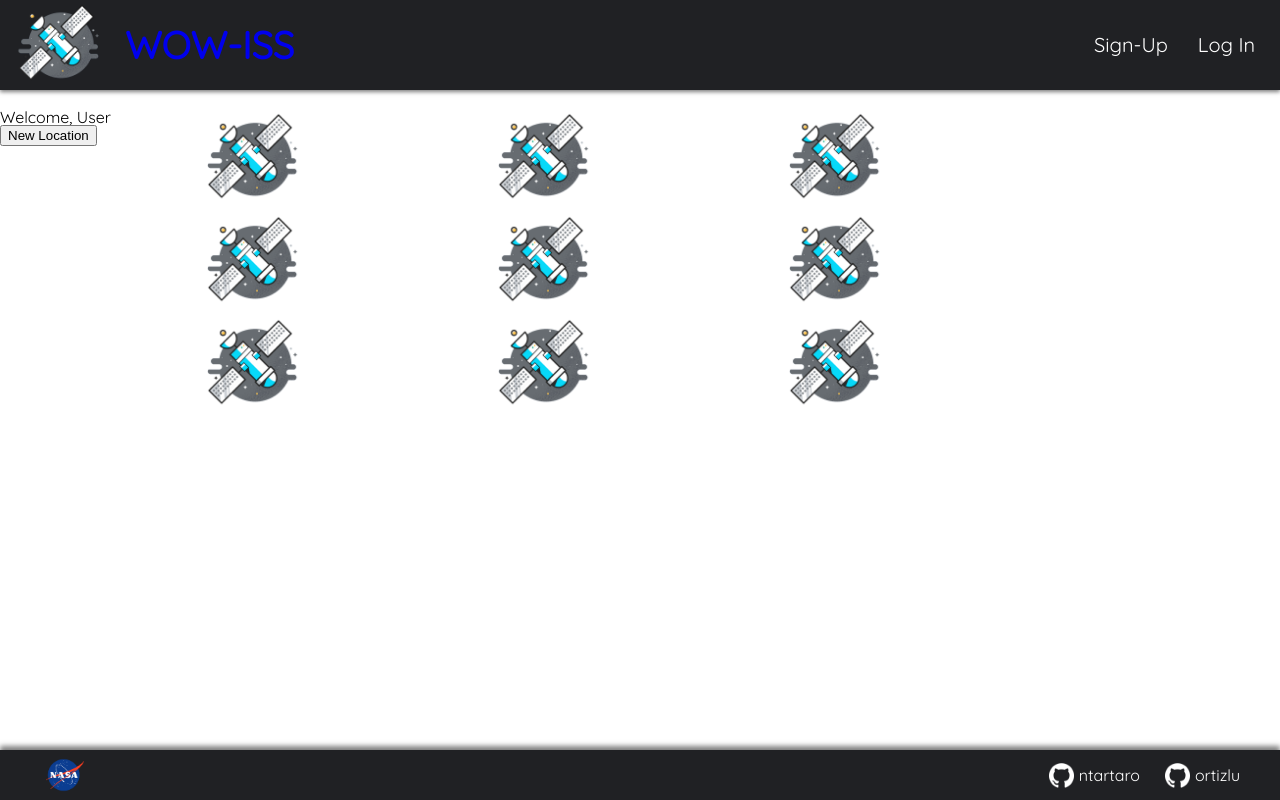
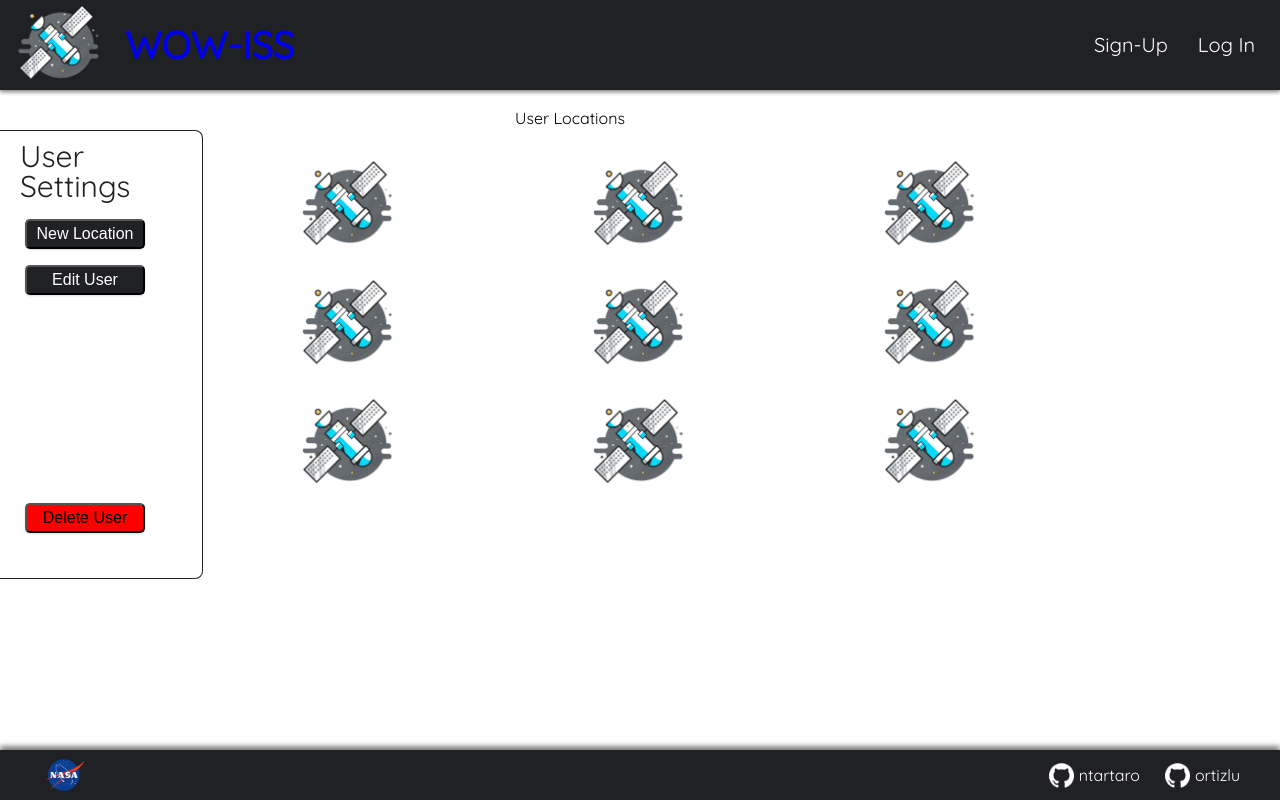
Before and after one commit to ntartaro/iss-tracker-frontend, a React (Create React App) app: page /user/1 in a window 1280 px wide. Built offline with nearby package versions, Linux system fonts and the light colour scheme; no server answers.

Commit message:
userpage work

```diff
--- a/src/Userpage/Userpage.css
+++ b/src/Userpage/Userpage.css
@@ -12,72 +12,140 @@
     '. . . . .';
 }
 
+.user-settings {
+  margin-top: 40px;
+  height: 100%;
+  border-right: #202124 1.5px solid;
+  border-top: #202124 1.5px solid;
+  border-bottom: #202124 1.5px solid;
+  border-top-right-radius: 8px;
+  border-bottom-right-radius: 8px;
+  background-color: white;
+  padding-left: 20px;
+  grid-row-start: 1;
+  grid-row-end: 6;
+}
+
+.user-settings p {
+  font-size: 30px;
+  color: #202124;
+  margin: 10px 0px;
+}
+
+.new-location-button {
+  height: 30px;
+  width: 120px;
+  margin: 8px 5px;
+  background-color: #202124;
+  color: white;
+  border-radius: 5px;
+  cursor: pointer;
+  font-size: 1rem;
+  box-shadow: 0 1px 2px rgba(0, 0, 0, 0.15);
+  transition: box-shadow 0.1s ease-in;
+}
+
+.edit-user-button {
+  height: 30px;
+  width: 120px;
+  margin: 8px 5px;
+  background-color: #202124;
+  color: white;
+  border-radius: 5px;
+  cursor: pointer;
+  font-size: 1rem;
+  box-shadow: 0 1px 2px rgba(0, 0, 0, 0.15);
+  transition: box-shadow 0.1s ease-in;
+}
+
+.delete-user-button {
+  height: 30px;
+  width: 120px;
+  margin: 200px 5px 5px 5px;
+  border-radius: 5px;
+  cursor: pointer;
+  font-size: 1rem;
+  box-shadow: 0 1px 2px rgba(0, 0, 0, 0.15);
+  transition: box-shadow 0.1s ease-in;
+  background-color: red;
+  color: black;
+}
+
 .grid-container img {
   height: 100px;
 }
 
-.user-welcome {
-    grid-row-start: 2;
-    grid-row-end: 3;
+.user-locations {
+  margin: 20px;
+  grid-row-start: 1;
+  grid-row-end: 2;
+  grid-column-start: 3;
+  grid-column-end: 4;
 }
 
-.location-1 {
+.location {
+  display: flex;
+  align-items: center;
+  justify-content: center;
+}
+
+.location.one {
   grid-row-start: 2;
   grid-row-end: 3;
   grid-column-start: 2;
   grid-column-end: 3;
 }
 
-.location-2 {
+.location.two {
   grid-row-start: 2;
   grid-row-end: 3;
   grid-column-start: 3;
   grid-column-end: 4;
 }
 
-.location-3 {
+.location.three {
   grid-row-start: 2;
   grid-row-end: 3;
   grid-column-start: 4;
   grid-column-end: 5;
 }
 
-.location-4 {
+.location.four {
   grid-row-start: 3;
   grid-row-end: 4;
   grid-column-start: 2;
   grid-column-end: 3;
 }
 
-.location-5 {
+.location.five {
   grid-row-start: 3;
   grid-row-end: 4;
   grid-column-start: 3;
   grid-column-end: 4;
 }
 
-.location-6 {
+.location.six {
   grid-row-start: 3;
   grid-row-end: 4;
   grid-column-start: 4;
   grid-column-end: 5;
 }
 
-.location-7 {
+.location.seven {
   grid-row-start: 4;
   grid-row-end: 5;
   grid-column-start: 2;
   grid-column-end: 3;
 }
 
-.location-8 {
+.location.eight {
   grid-row-start: 4;
   grid-row-end: 5;
   grid-column-start: 3;
   grid-column-end: 4;
 }
 
-.location-9 {
+.location.nine {
   grid-row-start: 4;
   grid-row-end: 5;
   grid-column-start: 4;
--- a/src/Userpage/Userpage.js
+++ b/src/Userpage/Userpage.js
@@ -1,23 +1,46 @@
 import React, { Component } from 'react';
-import './Userpage.css'
+import './Userpage.css';
 
 class Userpage extends Component {
   render() {
     return (
       <div className="grid-container">
-        <div className="user-welcome">
-          <p>Welcome, User</p>
-          <button>New Location</button>
+        <div className="user-locations">
+          <p>User Locations</p>
         </div>
-        <div className='location-1'><img src='/images/iss_logo.png' /></div>
-        <div className='location-2'><img src='/images/iss_logo.png' /></div>
-        <div className='location-3'><img src='/images/iss_logo.png' /></div>
-        <div className='location-4'><img src='/images/iss_logo.png' /></div>
-        <div className='location-5'><img src='/images/iss_logo.png' /></div>
-        <div className='location-6'><img src='/images/iss_logo.png' /></div>
-        <div className='location-7'><img src='/images/iss_logo.png' /></div>
-        <div className='location-8'><img src='/images/iss_logo.png' /></div>
-        <div className='location-9'><img src='/images/iss_logo.png' /></div>
+        <div className="user-settings">
+          <p>User Settings</p>
+          <button className="new-location-button">New Location</button>
+          <button className="edit-user-button">Edit User</button>
+          <button className="delete-user-button">Delete User</button>
+        </div>
+        <div className="location one">
+          <img src="/images/iss_logo.png" />
+        </div>
+        <div className="location two">
+          <img src="/images/iss_logo.png" />
+        </div>
+        <div className="location three">
+          <img src="/images/iss_logo.png" />
+        </div>
+        <div className="location four">
+          <img src="/images/iss_logo.png" />
+        </div>
+        <div className="location five">
+          <img src="/images/iss_logo.png" />
+        </div>
+        <div className="location six">
+          <img src="/images/iss_logo.png" />
+        </div>
+        <div className="location seven">
+          <img src="/images/iss_logo.png" />
+        </div>
+        <div className="location eight">
+          <img src="/images/iss_logo.png" />
+        </div>
+        <div className="location nine">
+          <img src="/images/iss_logo.png" />
+        </div>
       </div>
     );
   }
```
Lines whose indentation alone changed are shown as unchanged.
